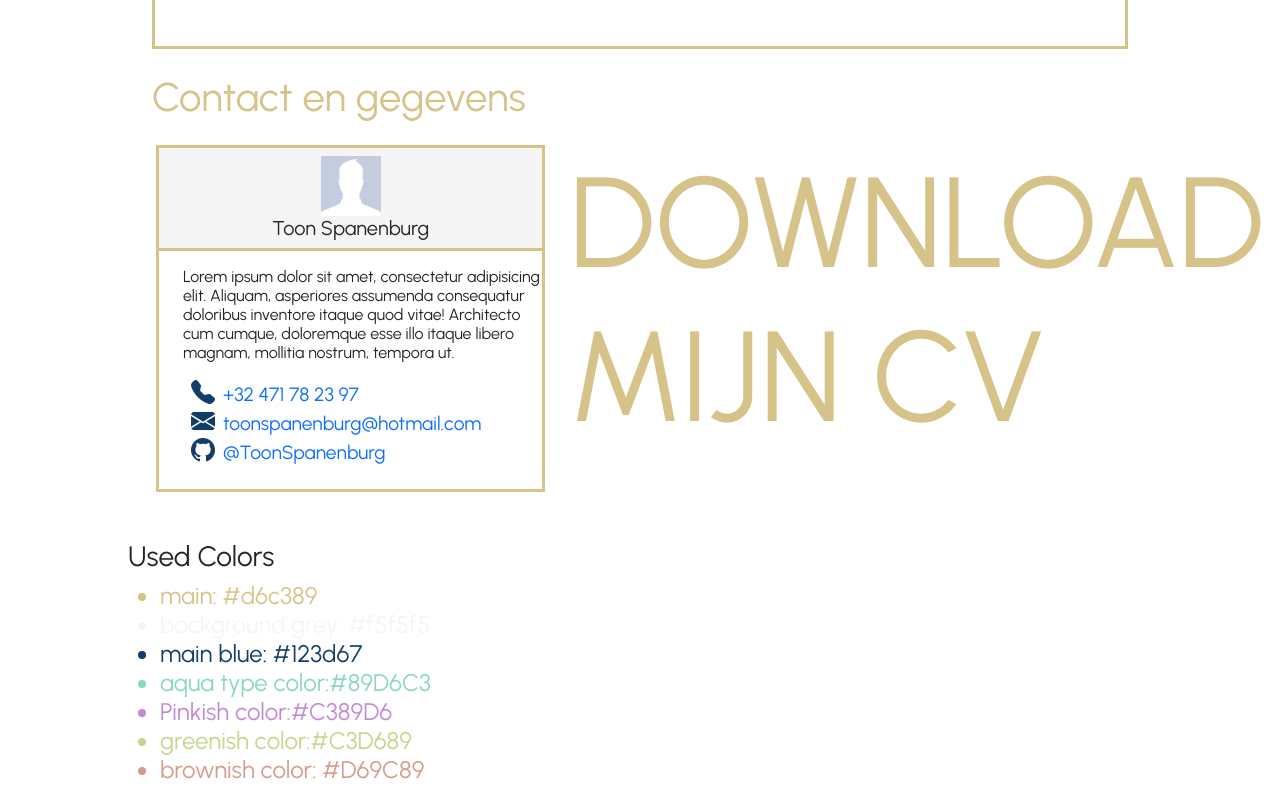
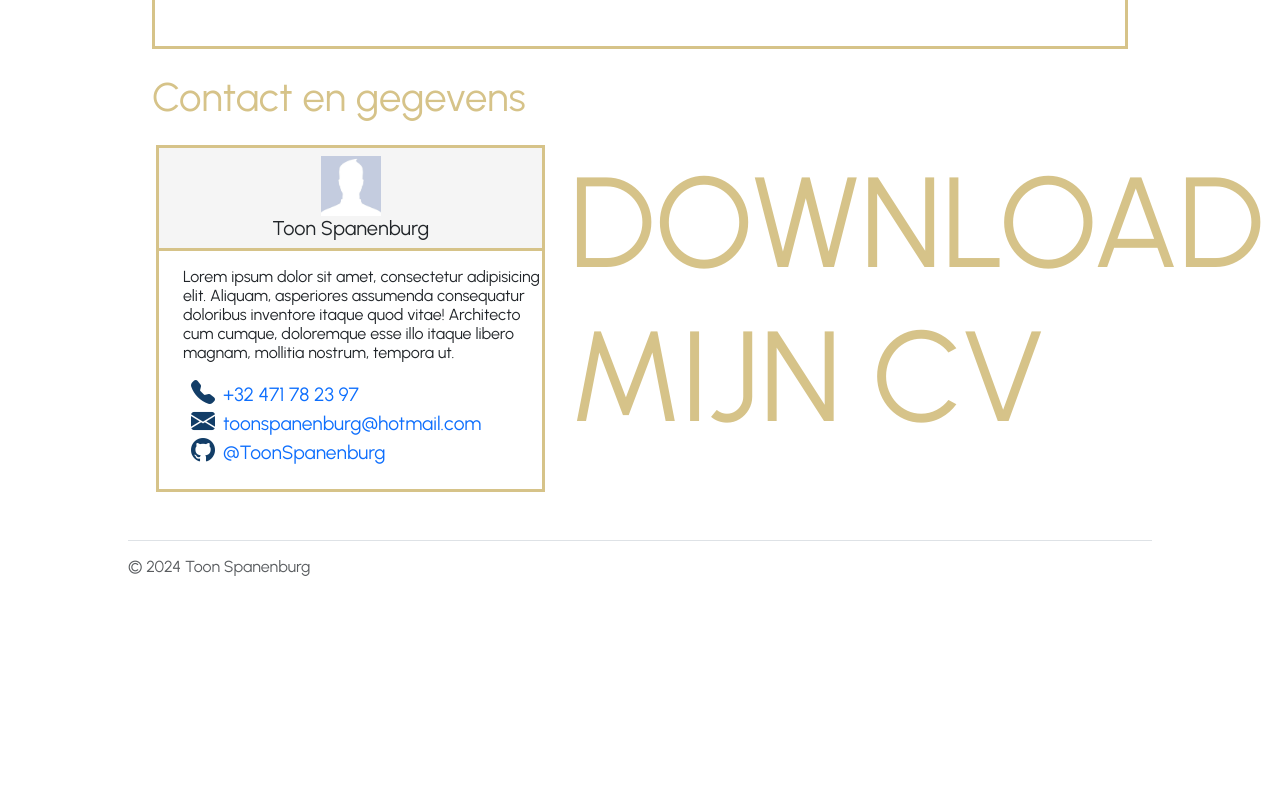
Before and after one commit to ToonSpanenburg/ToonSpanenburgWebsite, a Vue app: page / in a window 1280 px wide. Shown: the part 1384-2184 px from the top of the page. After the commit the page ends 2000 px from the top, so only its background shows below. Built offline with nearby package versions, Linux system fonts and the light colour scheme.

Commit message:
footer added, too small of an element for another branch

```diff
--- a/src/App.vue
+++ b/src/App.vue
@@ -6,6 +6,7 @@ import WelcomeComponent from "@/components/WelcomeComponent.vue";
 import SkillsComponent from "@/components/SkillsComponent.vue";
 import ProjectsComponent from "@/components/ProjectsComponent.vue";
 import ContactComponent from "@/components/ContactComponent.vue";
+import FooterComponent from "@/components/FooterComponent.vue";
 </script>
 
 <template>
@@ -15,7 +16,7 @@ import ContactComponent from "@/components/ContactComponent.vue";
     <SkillsComponent/>
     <ProjectsComponent/>
     <ContactComponent/>
-    <TestComponent/>
+    <FooterComponent/>
   </div>
 
 </template>
--- /dev/null
+++ b/src/components/FooterComponent.vue
@@ -0,0 +1,19 @@
+<script setup>
+var fullTime = new Date();
+const year = fullTime.getFullYear();
+</script>
+
+<template>
+  <footer class="d-flex flex-wrap justify-content-between align-items-center py-3 my-4 mt-5 border-top">
+    <div class="col-md-4 d-flex align-items-center">
+      <span class="mb-3 mb-md-0 text-muted">© {{year}} Toon Spanenburg</span>
+    </div>
+  </footer>
+</template>
+
+<style scoped>
+ .border-top
+ {
+   border-top: #d6c389;
+ }
+</style>
```
